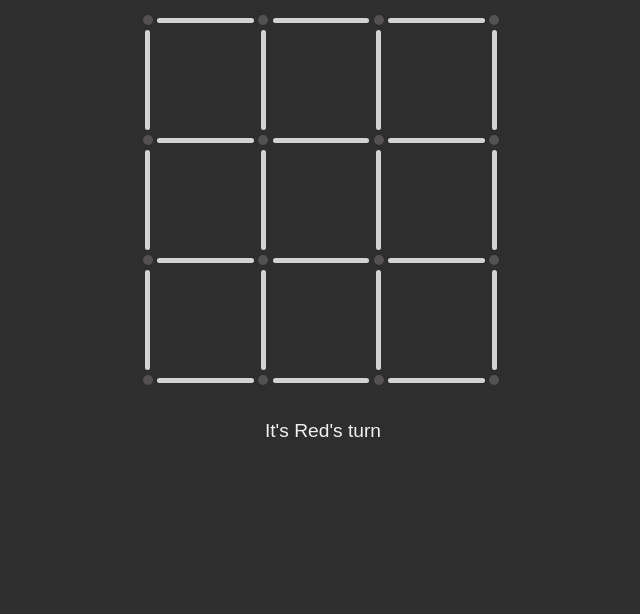
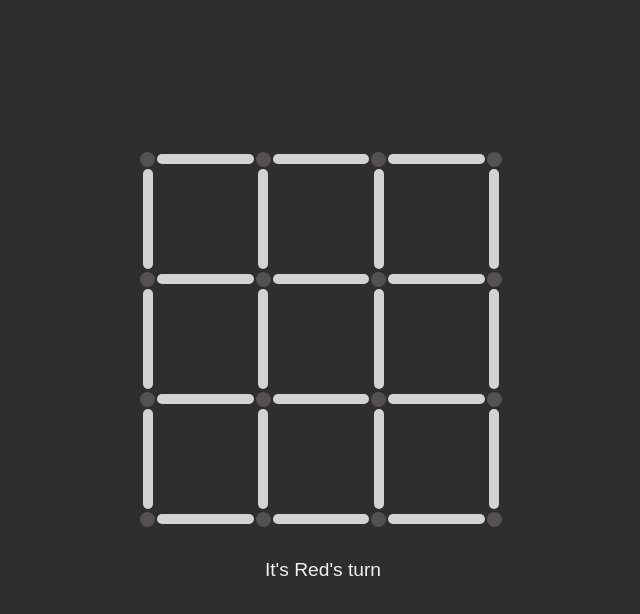
Before and after one commit to RaminMajidi/DotAndLineGame, a plain HTML site: page index.html in a window 1280 px wide. Shown: the whole page, without its empty margins (317-957 px from the left). Drawn offline with Linux system fonts and the light colour scheme.

Commit message:
Update styles.css

```diff
--- a/styles.css
+++ b/styles.css
@@ -5,6 +5,9 @@
 }
 
 body {
+	display: flex;
+	justify-content: center;
+	align-items: center;
 	font-family: "Arial", sans-serif;
 	height: 90vh;
 	background-color:#2e2e2e;
@@ -12,6 +15,7 @@ body {
 }
 
 section {
+	width: 100%;
 	display: flex;
 	flex-direction: column;
 	justify-content: center;
@@ -31,16 +35,15 @@ section {
 }
 
 .dot {
-	width: 10px;
-	height: 10px;
-
+	width: 15px;
+	height: 15px;
 	border-radius: 50px;
 	margin: auto;
 	background-color: rgb(83, 81, 81);
 }
 
 .line-horizontal {
-	height: 5px;
+	height: 10px;
 	background-color: lightgray;
 	width: 100%;
 	cursor: pointer;
@@ -50,7 +53,7 @@ section {
 
 .line-vertical {
 	height: 100%;
-	width: 5px;
+	width: 10px;
 	background-color: lightgray;
 	cursor: pointer;
 	border-radius: 5px;
@@ -69,6 +72,7 @@ section {
 
 .box {
 	width: 100%;
+	opacity: .7;
 }
 .box.bg{
 	background-color: orangered;
```
